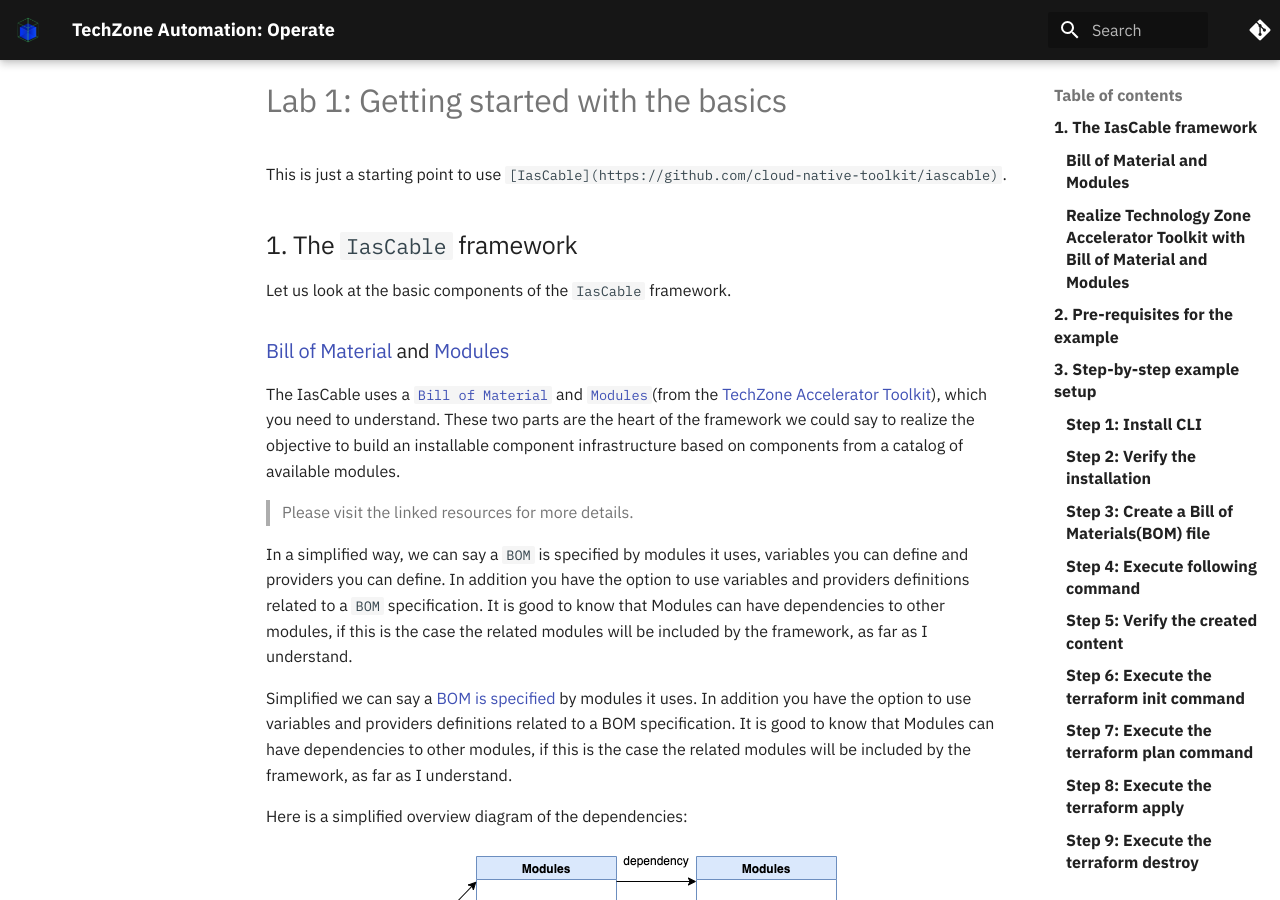
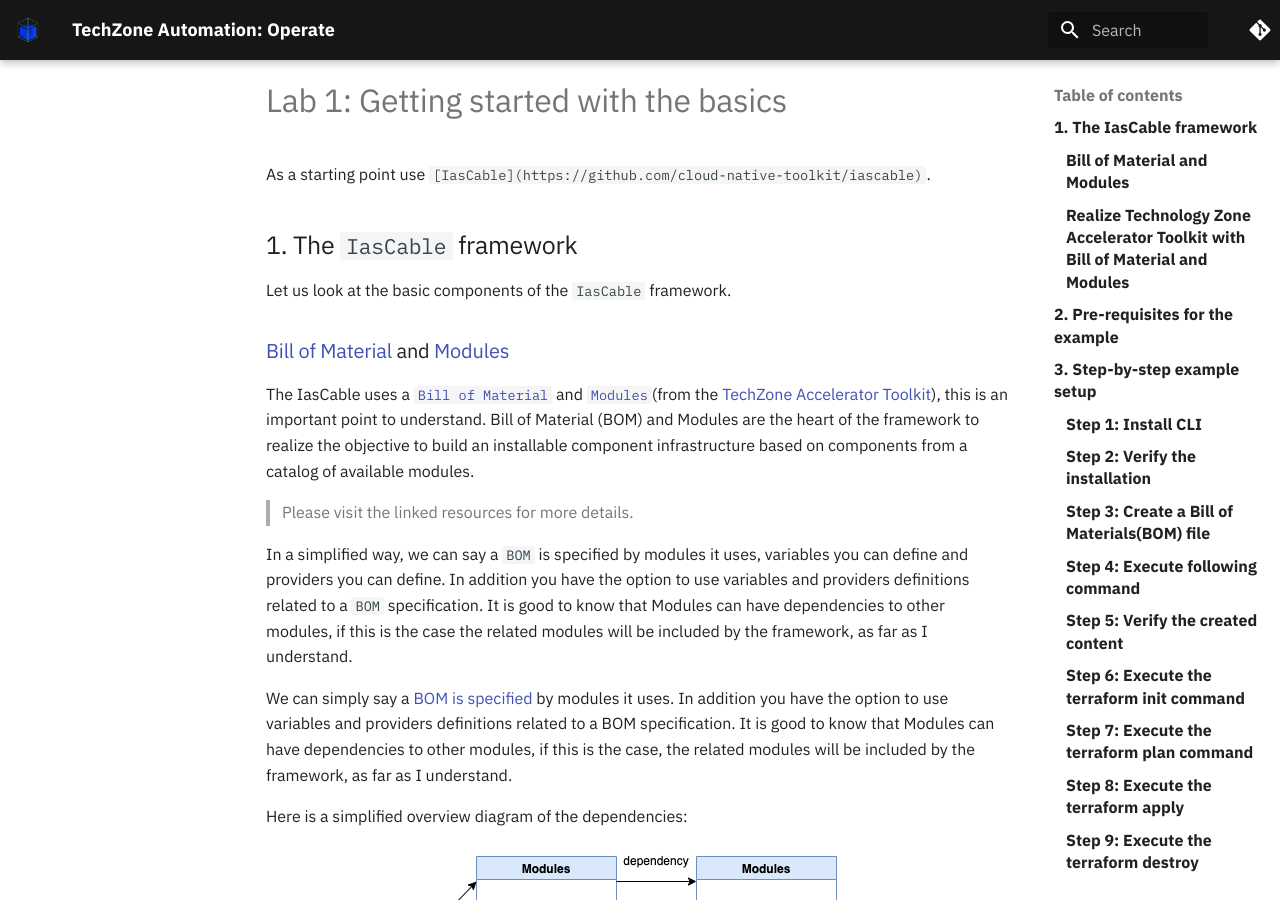
Before and after one commit to cloud-native-toolkit/site-operator-guide, an MkDocs documentation site: the page built from docs/learn/iascable/lab1/index.md, in a window 1280 px wide and 900 px high. Built offline with MkDocs 1.6.1 and Material for MkDocs 9.7.7, drawn with Linux system fonts in a browser that asks for light colours; comment, search, counter and statistics services are not loaded; some of the changed text lies outside the part shown.

Commit message:
Changes some language flow to read better

```diff
--- a/docs/learn/iascable/lab1/index.md
+++ b/docs/learn/iascable/lab1/index.md
@@ -1,6 +1,6 @@
 # Lab 1: Getting started with the basics
 
-This is just a starting point to use `[IasCable](https://github.com/cloud-native-toolkit/iascable)`.
+As a starting point use `[IasCable](https://github.com/cloud-native-toolkit/iascable)`.
 
 ## 1. The `IasCable` framework
 
@@ -8,13 +8,13 @@
 
 ### [Bill of Material](../../../apply/bill-of-material-reference/) and [Modules](https://modules.cloudnativetoolkit.dev/)
 
-The IasCable uses a [`Bill of Material`](../../../apply/bill-of-material-reference/) and [`Modules`](https://modules.cloudnativetoolkit.dev/)(from the [TechZone Accelerator Toolkit](https://github.com/cloud-native-toolkit/software-everywhere)), which you need to understand. These two parts are the heart of the framework we could say to realize the objective to  build an installable component infrastructure based on components from a catalog of available modules.
+The IasCable uses a [`Bill of Material`](../../../apply/bill-of-material-reference/) and [`Modules`](https://modules.cloudnativetoolkit.dev/)(from the [TechZone Accelerator Toolkit](https://github.com/cloud-native-toolkit/software-everywhere)), this is an important point to understand. Bill of Material (BOM) and Modules are the heart of the framework to realize the objective to  build an installable component infrastructure based on components from a catalog of available modules.
 
 > Please visit the linked resources for more details.
 
 In a simplified way, we can say a `BOM` is specified by modules it uses, variables you can define and providers you can define. In addition you have the option to use variables and providers definitions related to a `BOM` specification. It is good to know that Modules can have dependencies to other modules, if this is the case the related modules will be included by the framework, as far as I understand.
 
-Simplified we can say a [BOM is specified](../../../apply/bill-of-material-reference/#bom-spec) by modules it uses. In addition you have the option to use variables and providers definitions related to a BOM specification. It is good to know that Modules can have dependencies to other modules, if this is the case the related modules will be included by the framework, as far as I understand.
+We can simply say a [BOM is specified](../../../apply/bill-of-material-reference/#bom-spec) by modules it uses. In addition you have the option to use variables and providers definitions related to a BOM specification. It is good to know that Modules can have dependencies to other modules, if this is the case, the related modules will be included by the framework, as far as I understand.
 
 Here is a simplified overview diagram of the dependencies:
 
@@ -1150,4 +1150,4 @@
 
 ## 4. Summary
 
-The `IasCable` and the [`Modules`](https://modules.cloudnativetoolkit.dev/) (from the Technology Zone Accelerator Toolkit project) which are all from the Cloud Native Toolkit providing a good concept for a framework to provide reusable components to install and configure cloud infrastructure. This was just a getting started. There is more to learn.
+The `IasCable` and the [`Modules`](https://modules.cloudnativetoolkit.dev/) (from the TechZone Accelerator Toolkit) are all from the Cloud Native Toolkit providing a good concept for a framework. This helps to provide reusable components to install and configure cloud infrastructure. What you have learned so far is just helping you to get started, there is more to learn.
```
Also changed, not shown: other parts of docs/learn/iascable/lab1/index.md (+3 -3 lines).
